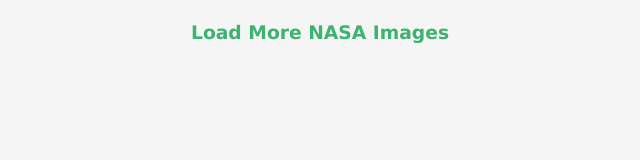
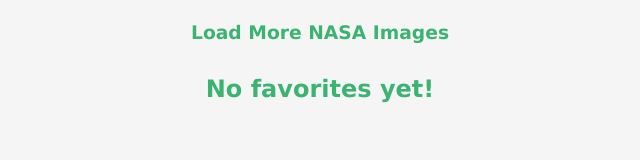
Before and after one commit to Shcoobz/basicJS_nasa-apod, a plain HTML site: page index.html in a window 1280 px wide. Both pictures are taken after a click on the element "Favorites". Shown: the whole page, without its empty margins (320-960 px from the left). Drawn offline with Linux system fonts and the light colour scheme.

Commit message:
added no favorites in list msg

```diff
--- a/script.js
+++ b/script.js
@@ -111,88 +111,6 @@ function createDOMNodes(page) {
   });
 }
 
-// function createDOMNodes(page) {
-//   const currentArray = page === 'results' ? resultsArray : Object.values(favorites);
-
-//   currentArray.forEach((result) => {
-//     // Card Container
-//     const card = document.createElement('div');
-//     card.classList.add('card');
-
-//     let mediaContainer;
-//     if (result.media_type === 'image') {
-//       mediaContainer = document.createElement('a');
-//       mediaContainer.href = result.hdurl;
-//       mediaContainer.title = 'View Full Image';
-//       mediaContainer.target = '_blank';
-
-//       const image = document.createElement('img');
-//       image.src = result.url;
-//       image.alt = 'NASA Picture of the Day';
-//       image.loading = 'lazy';
-//       image.classList.add('card-img-top');
-//       mediaContainer.appendChild(image);
-//     } else if (result.media_type === 'video') {
-//       mediaContainer = document.createElement('iframe');
-//       mediaContainer.src = result.url;
-//       mediaContainer.title = 'NASA Video of the Day';
-//       mediaContainer.classList.add('card-img-top');
-//       mediaContainer.classList.add('video-frame');
-//       mediaContainer.style.border = 'none';
-//       mediaContainer.style.width = '100%';
-//       mediaContainer.style.height = '500px';
-//     }
-
-//     // Card Body
-//     const cardBody = document.createElement('div');
-//     cardBody.classList.add('card-body');
-
-//     // Flex container for title and icon
-//     const titleAndIconContainer = document.createElement('div');
-//     titleAndIconContainer.classList.add('title-icon-container');
-
-//     // Card Title
-//     const cardTitle = document.createElement('h5');
-//     cardTitle.classList.add('card-title');
-//     cardTitle.textContent = result.title;
-
-//     // Save Text (Heart Icon)
-//     const saveText = document.createElement('span');
-//     saveText.classList.add('clickable');
-//     if (page === 'results') {
-//       saveText.innerHTML = `<i class="far fa-heart clickable" data-url="${result.url}" title="Add to Favorites"></i>`;
-//     } else {
-//       saveText.innerHTML = `<i class="fas fa-heart clickable" data-url="${result.url}" title="Remove from Favorites"></i>`;
-//     }
-//     saveText.onclick = () => {
-//       page === 'results' ? saveFavorite(result.url) : removeFavorite(result.url);
-//     };
-
-//     // Card Text
-//     const cardText = document.createElement('p');
-//     cardText.textContent = result.explanation;
-//     // Footer Container
-//     const footer = document.createElement('small');
-//     footer.classList.add('text-muted');
-//     // Date
-//     const date = document.createElement('strong');
-//     date.textContent = result.date;
-//     // Copyright
-//     const copyrightResult = result.copyright === undefined ? '' : result.copyright;
-//     const copyright = document.createElement('span');
-//     copyright.textContent = ` ${copyrightResult}`;
-
-//     // Append
-//     footer.append(date, copyright);
-//     titleAndIconContainer.append(cardTitle, saveText);
-
-//     cardBody.append(titleAndIconContainer, cardText, footer);
-
-//     card.append(mediaContainer, cardBody);
-//     imagesContainer.appendChild(card);
-//   });
-// }
-
 //
 function updateDOM(page) {
   // Get Favorites from LocalStorage
@@ -202,7 +120,16 @@ function updateDOM(page) {
 
   imagesContainer.textContent = '';
 
-  createDOMNodes(page);
+  // Check if updating 'favorites' page and favorites is empty
+  if (page === 'favorites' && Object.keys(favorites).length === 0) {
+    const noFavoritesMessage = document.createElement('p');
+    noFavoritesMessage.textContent = 'No favorites yet!';
+    noFavoritesMessage.classList.add('no-favorites-message');
+    imagesContainer.appendChild(noFavoritesMessage);
+  } else {
+    createDOMNodes(page);
+  }
+
   showContent(page);
 }
 
--- a/style.css
+++ b/style.css
@@ -128,6 +128,17 @@ body {
   width: 100%;
 }
 
+/* Favorites Msg */
+.no-favorites-message {
+  font-size: 24px;
+  font-weight: bold;
+  color: var(--primary-main-color);
+  width: 100%;
+  text-align: center;
+  margin: 0 auto;
+  padding: 20px 0;
+}
+
 /* Save Confirmation */
 .save-confirmed,
 .remove-confirmed {
```
